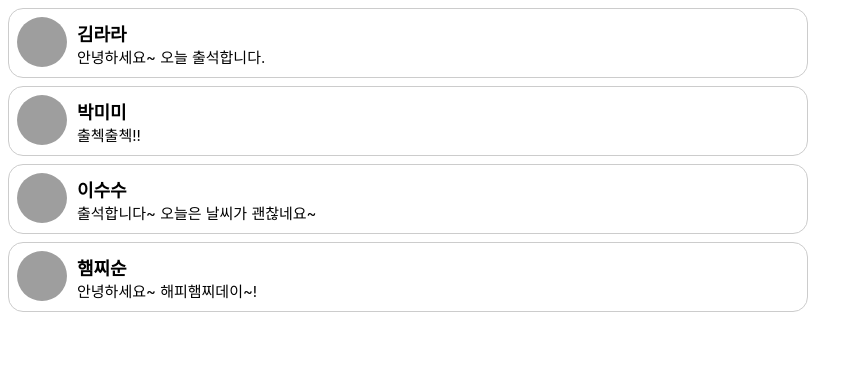
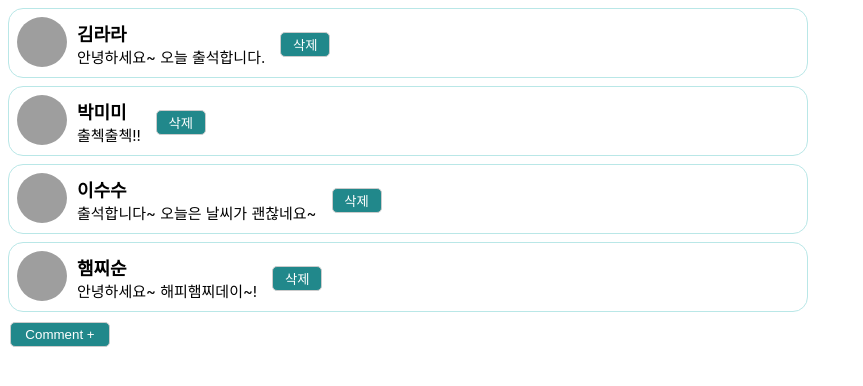
Before and after one commit to Bonobono1222/20230302_st, a React (Create React App) app in the folder react230302/: page / in a window 1280 px wide. Shown: the top 386 px of the page, without its empty margins (0-863 px from the left). Built offline with nearby package versions, Linux system fonts and the light colour scheme; grey boxes are pictures that could not be loaded.

Commit message:
✨ 230308 리액트 수업 오전

```diff
--- a/react230302/src/App.js
+++ b/react230302/src/App.js
@@ -55,7 +55,7 @@ function App() {
 
   return (
     <div className="App">
-      <CommentList />
+
       {/*<Box num="1" name="KimJihye"></Box>
      <Box num="2" name="KimSoojin"></Box>
      <Box num="3" name="KimHajin"></Box>
@@ -90,6 +90,8 @@ function App() {
         //       comment = {comment1[i]} />
         //   )
         // })
+        <CommentList />
+
       }
     </div>
   );
--- a/react230302/src/component/Comment.css
+++ b/react230302/src/component/Comment.css
@@ -8,7 +8,7 @@
   width: 800px;
   height: 70px;
   display: flex;
-  border: 1px solid #ccc;
+  border: 1px solid rgb(185, 231, 231);
   border-radius: 15px;
   margin: 8px;
   padding: 8px;
@@ -18,7 +18,7 @@
   border-color: #9cebe0;
 }
 
-.sm-box-item {
+.smBoxItem {
   width: 50px;
   height: 50px;
   display: flex;
@@ -32,7 +32,7 @@
   overflow: hidden;
 }
 
-.sm-box-item2 {
+.smBoxItem2 {
   display: flex;
   flex-direction: column;
   justify-content: center;
@@ -40,22 +40,24 @@
   transition: all 4000ms;
 }
 
-.sm-box-item2 span {
+.smBoxItem2 span {
   padding-left: 10px;
 }
 
-.sm-box-item2 .name-text {
+.nameText {
   font-weight: bold;
   font-size: 18px;
 }
 
-.sm-box-item2 .comment-text {
+.commentText {
   font-size: 15px;
 }
 
-
-
-.sm-box-item2 .name-text:hover {
-  color: rgb(72, 180, 184);
+.smBoxItem2 .nameText:hover {
+  color: rgb(33, 136, 139);
   cursor: pointer;
 }
+
+.delBtn {
+  height: 20px;
+}
--- a/react230302/src/component/Comment.jsx
+++ b/react230302/src/component/Comment.jsx
@@ -1,17 +1,19 @@
 import React from "react";
+import CommentList from "./CommentList";
 // import "../component/Comment.css";
 
-  const stylesWrapper = {
+const styles = {
+  wrapper: {
     width: '800px',
     height: '70px',
     display: 'flex',
-    border: '1px solid #ccc',
+    border: '1px solid rgb(185, 231, 231)',
     borderRadius: '15px',
     margin: '8px',
     padding: '8px'
-  };
+  },
 
-  const stylesSmBoxItem = {
+  smBoxItem: {
     width: '50px',
     height: '50px',
     display: 'flex',
@@ -23,33 +25,52 @@ import React from "react";
     backgroundSize: 'cover',
     objectFit: 'cover',
     overflow: 'hidden'
-  };
+  },
 
-  const stylesSmBoxItem2 = {
+  smBoxItem2: {
     display: 'flex',
     flexDirection: 'column',
     justifyContent: 'center'
-  };
+  },
 
-  const stylesNameText = {
+  nameText: {
     fontWeight: 'bold',
     fontSize: '18px',
     paddingLeft: '10px'
-  };
+  },
 
-  const stylesCommentText = {
+  commentText: {
     fontSize: '15px',
     paddingLeft: '10px'
+  },
+
+  delBtn: {
+    width: '50px',
+    height: '25px',
+    display: 'flex',
+    justifyContent: 'center',
+    alignItems: 'center',
+    margin: '15px',
+    backgroundColor: 'rgb(33, 136, 139)',
+    color: '#fff',
+    border: '1px solid #ccc',
+    borderRadius: '5px',
+    cursor: 'pointer'
   }
+  // 스타일링 변수를 만들어서 css파일 연결 안 하고 스타일링 불러오기
 
+}
+// style을 css연결 안 하고 불러오기
 const Comment = (props) => {
   return (
-    <div className="wrapper" style={stylesWrapper}>
-      <div className="sm-box-item" style={stylesSmBoxItem}></div>
-      <div className="sm-box-item2" style={stylesSmBoxItem2}>
-        <span className="name-text" style={stylesNameText}>{props.name}</span>
-        <span className="comment-text" style={stylesCommentText}>{props.comment}</span>
+    <div style={styles.wrapper}>
+      <div style={styles.smBoxItem}></div>
+      <div style={styles.smBoxItem2}>
+        <span style={styles.nameText}>{props.name}</span>
+        <span style={styles.commentText}>{props.comment}</span>
       </div>
+      <button onClick={props.onDelete} style={styles.delBtn}>삭제</button>
+      {/*버튼을 클릭 했을 때 CommentList.jsx에 있는 onDelete를 받아온다.*/}
     </div>
   );
 };
--- a/react230302/src/component/CommentList.jsx
+++ b/react230302/src/component/CommentList.jsx
@@ -1,6 +1,8 @@
 import React from "react";
 import App from "../App";
 import Comment from "./Comment";
+import { useState } from "react";
+// useState를 쓰려면 적어야 하는 구문
 
 const comments = [
   {
@@ -21,15 +23,44 @@ const comments = [
   },
 ];
 
+const styles2 = {
+  addBtn: {
+    width: '100px',
+    height: '25px',
+    display: 'flex',
+    justifyContent: 'center',
+    alignItems: 'center',
+    margin: '10px',
+    backgroundColor: 'rgb(33, 136, 139)',
+    color: '#fff',
+    border: '1px solid #ccc',
+    borderRadius: '5px',
+    cursor: 'pointer'
+  }
+};
+
 function CommentList() {
+  const [commentList, setConmmentList] = useState(comments);
+  // 초기값 commentList에 comments의 값들을 넣어준다.
+  const deletComment = (index) => {
+    // deletComment라는 함수를 만들어주고
+    // 여기서 매개변수값 index를 사용 하기 위해 하단에 onDelete={() => deletComment(i)}를 넣어줌
+    // button에 있는 onClick={props.onDelete}과 onDelete={() => deletComment(i)}가 이어짐
+    const newCommentList = [...commentList];
+    // newCommentList라는 변수를 선언해주고 CommentList의 값들을 넣어준다.
+    newCommentList.splice(index, 1);
+    setConmmentList(newCommentList);
+  }
   return (
     <div>
-      {comments.map((comment, i) => {
-        // comments 배열을 map()가 돌면서
+      {commentList.map((comment, i) => {
+        // comments 배열을 map()가 돌면서<comment라는 매개변수1에 comments값들이 담김, i는 매개변수 2 정수>
+        // (03.08)폼을 삭제하기 위하여 comments를 commentList로 바꿔줌
         return (
-          <Comment name={comment.name} comment={comment.comment} key={i}/>
+          <Comment name={comment.name} comment={comment.comment} key={i} onDelete={() => deletComment(i)}/>
         );
       })}
+      <button style={styles2.addBtn}>Comment +</button>
     </div>
   );
 }
```
